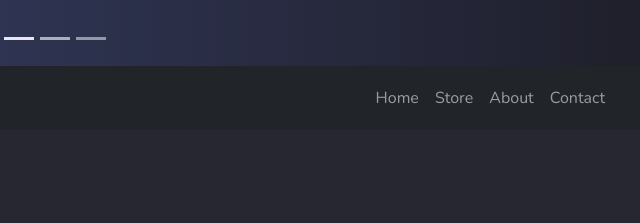
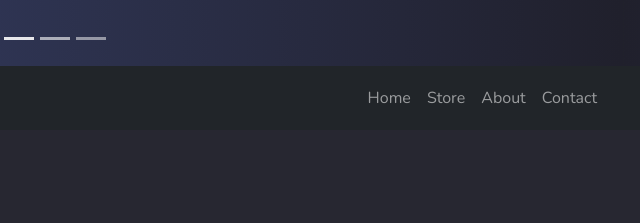
Before and after one commit to vladimirjakimovski/nextsens_assignment_apple, a plain HTML site: page index.html in a window 1280 px wide. Shown: the part 746-969 px from the top of the page, 585-1225 px from the left. Drawn offline with nearby package versions, Linux system fonts and the light colour scheme.

Commit message:
menu fix

```diff
--- a/index.html
+++ b/index.html
@@ -139,7 +139,7 @@
       </button>
 
       <!-- List of links -->
-      <div class="collapse navbar-collapse" id="myList">
+      <div class="collapse navbar-collapse bg-dark p-2" id="myList">
         <ul class="navbar-nav">
           <li class="nav-item active">
             <a class="nav-link" href="#">Home</a>
```
